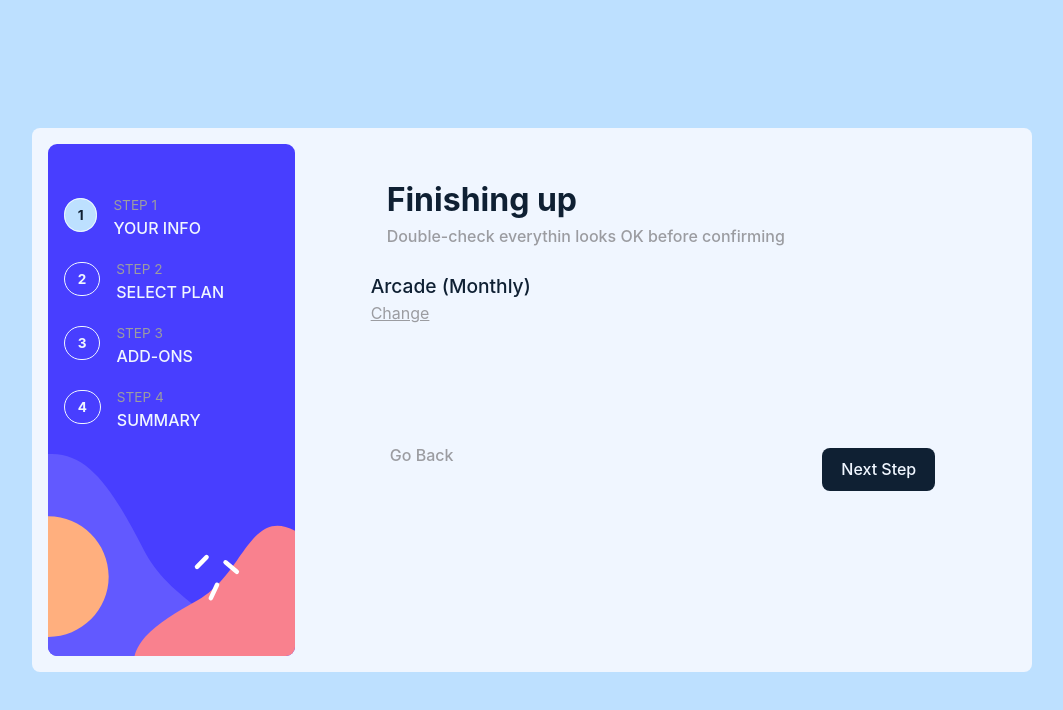
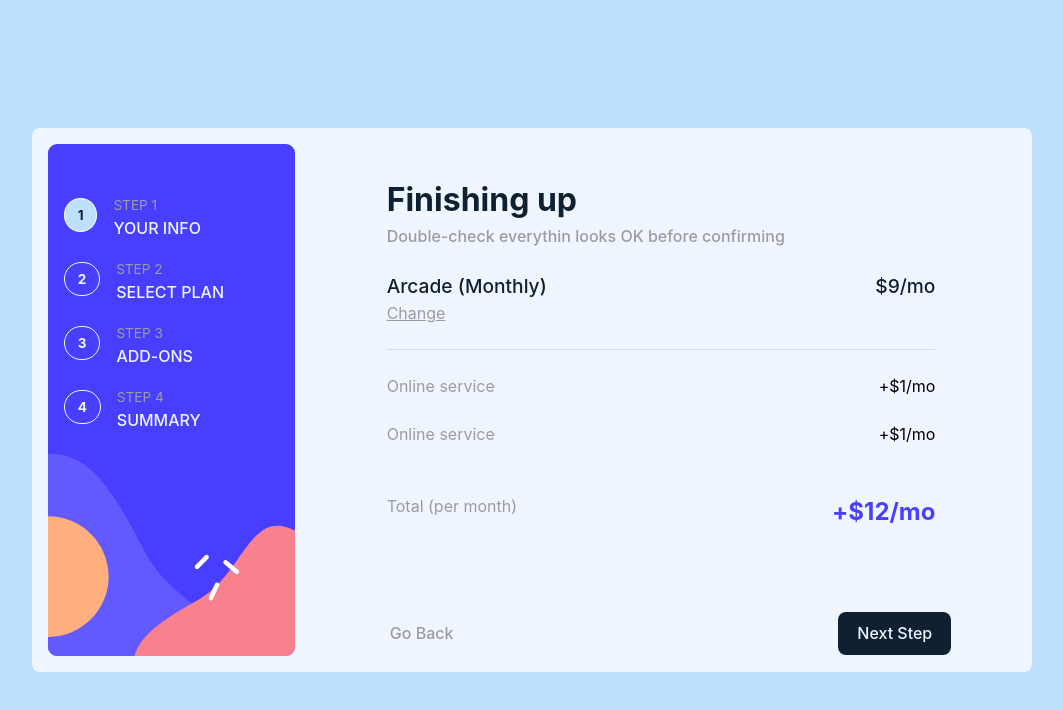
Before and after one commit to frightva/fm-multi-step-form, a React (Create React App) app: page / in a window 1280 px wide. Shown: the top 710 px of the page, without its empty margins (108-1171 px from the left). Built offline with nearby package versions, Linux system fonts and the light colour scheme; the HTML template or start-up script is replaced by a standard one.

Commit message:
Step 4 css

```diff
--- a/src/App.css
+++ b/src/App.css
@@ -200,6 +200,9 @@ svg {
   font-size: var(--fs-700);
 }
 
+.margin-top-1-5{
+  margin-top: 1.5rem;
+}
 .padding-top-1{
   padding-top: 1rem;
 }
@@ -345,7 +348,7 @@ body {
 }
 
 .next-btn {
-  margin: 5% 1rem;
+  margin: 0rem;
   padding: .6rem 1.2rem;
   background-color: var(--clr-accent-700);
   color: var(--clr-primary-100);
@@ -363,7 +366,8 @@ body {
   background-color: transparent;
   color: var(--clr-neutral-200);
   cursor: pointer;
-  padding: .6rem 1.2rem;
+  padding: 0rem 1.2rem;
+  margin: 0rem;
   --spacer: 0rem;
 }
 .prev-btn:hover {
@@ -375,7 +379,7 @@ body {
   display: flex;
   justify-content: space-between;
   --spacer: 0rem;
-  margin-top: 12%;
+  margin-top: 10%;
 
 }
 
@@ -569,3 +573,22 @@ body {
   margin: 0;
   text-decoration: underline;
 }
+
+/* Finishing Up Classes */
+.flex-space-between{
+  display: flex;
+  justify-content: space-between;
+  align-content: center;
+}
+
+.p-info-text{
+  background-color: transparent;
+  color: var(--clr-neutral-200);
+  cursor: pointer;
+  padding: 0rem;
+  margin: 0;
+}
+
+.border-bottom{
+  border-bottom: 1px solid rgba(155, 156, 161, .3);
+}
--- a/src/components/Step4.jsx
+++ b/src/components/Step4.jsx
@@ -2,23 +2,45 @@ import React from 'react'
 
 function Step4() {
   return (
-    <div className='form'>
+    <div className='form spacer-bottom'>
       <h1 className='text-accent-700 fs-primary-heading fw-bold padding-inline-1'>Finishing up</h1>
       <p className='fs-body fw-medium text-neutral-200 padding-inline-1'>Double-check everythin looks OK before confirming</p>
 
-      <div className='finishing-up-container'>
-        <div>
+      <div className='finishing-up-container padding-inline-1 '>
+        <div className='border-bottom | flex-space-between '>
           <div>
-            <h2 className='fw-medium text-accent-700 fs-450'>Arcade (Monthly)</h2>
+            <h2 className='fw-medium text-accent-700 fs-450 '>Arcade (Monthly)</h2>
             <button className='change-btn'>Change</button>
           </div>
           <div>
+            <span className='fw-medium text-accent-700 fs-450'>$9/mo</span>
+          </div>
+        </div>
 
+        <div className='margin-top-1-5'>
+          <div className='flex-space-between'>
+            <p className='p-info-text | text-accent-700'>
+              Online service
+            </p>
+            <p>
+              +$1/mo
+            </p>
           </div>
+          <div className='flex-space-between'>
+            <p className='p-info-text | text-accent-700'>
+              Online service
+            </p>
+            <p>
+              +$1/mo
+            </p>
+          </div>
+        </div>
 
+        <div className='flex-space-between'>
+          <p className='p-info-text'>Total (per month)</p>
+          <p className='text-accent-500 fw-bold fs-500'>+$12/mo</p>
         </div>
-        <div></div>
-        <div></div>
+
       </div>
 
     </div>
```
